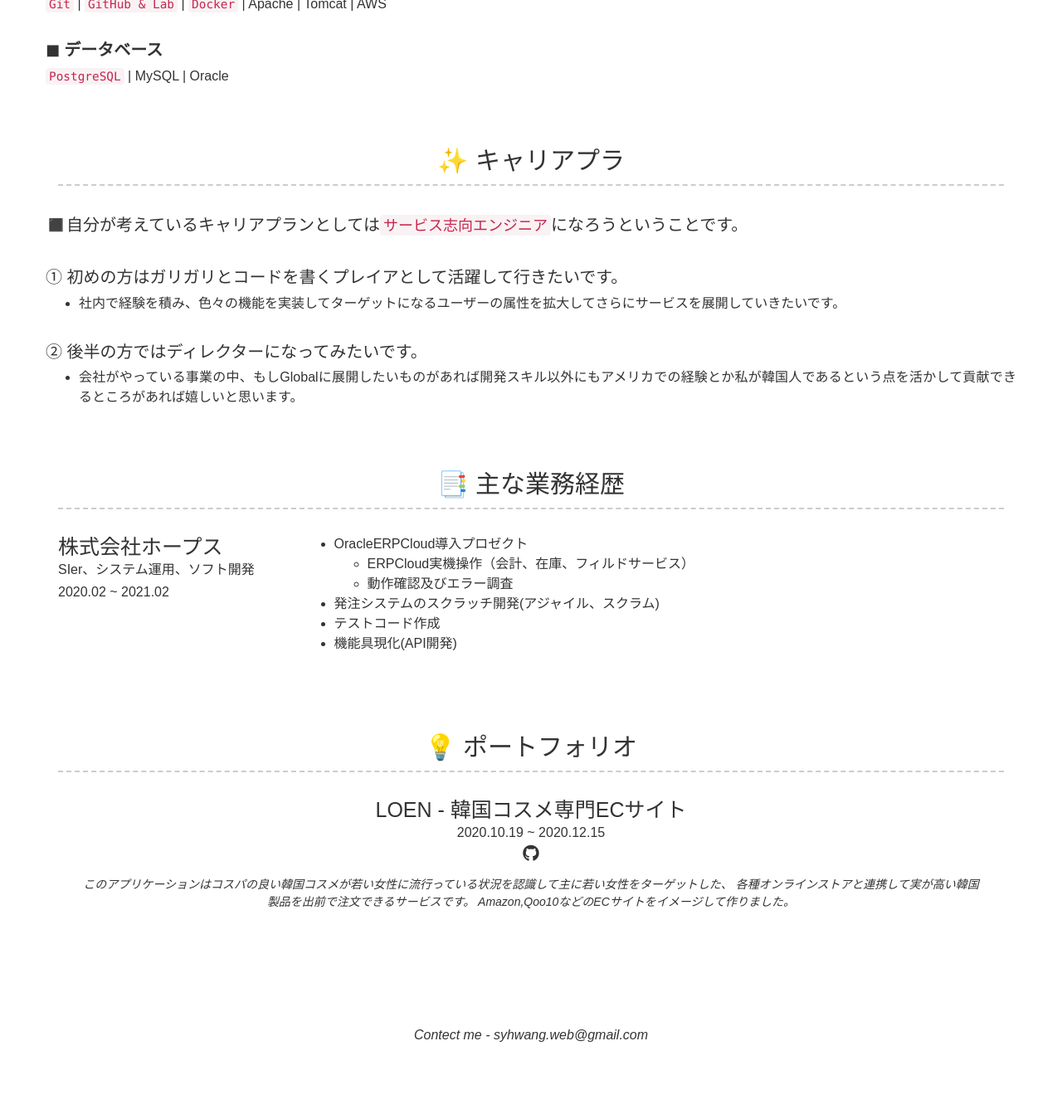
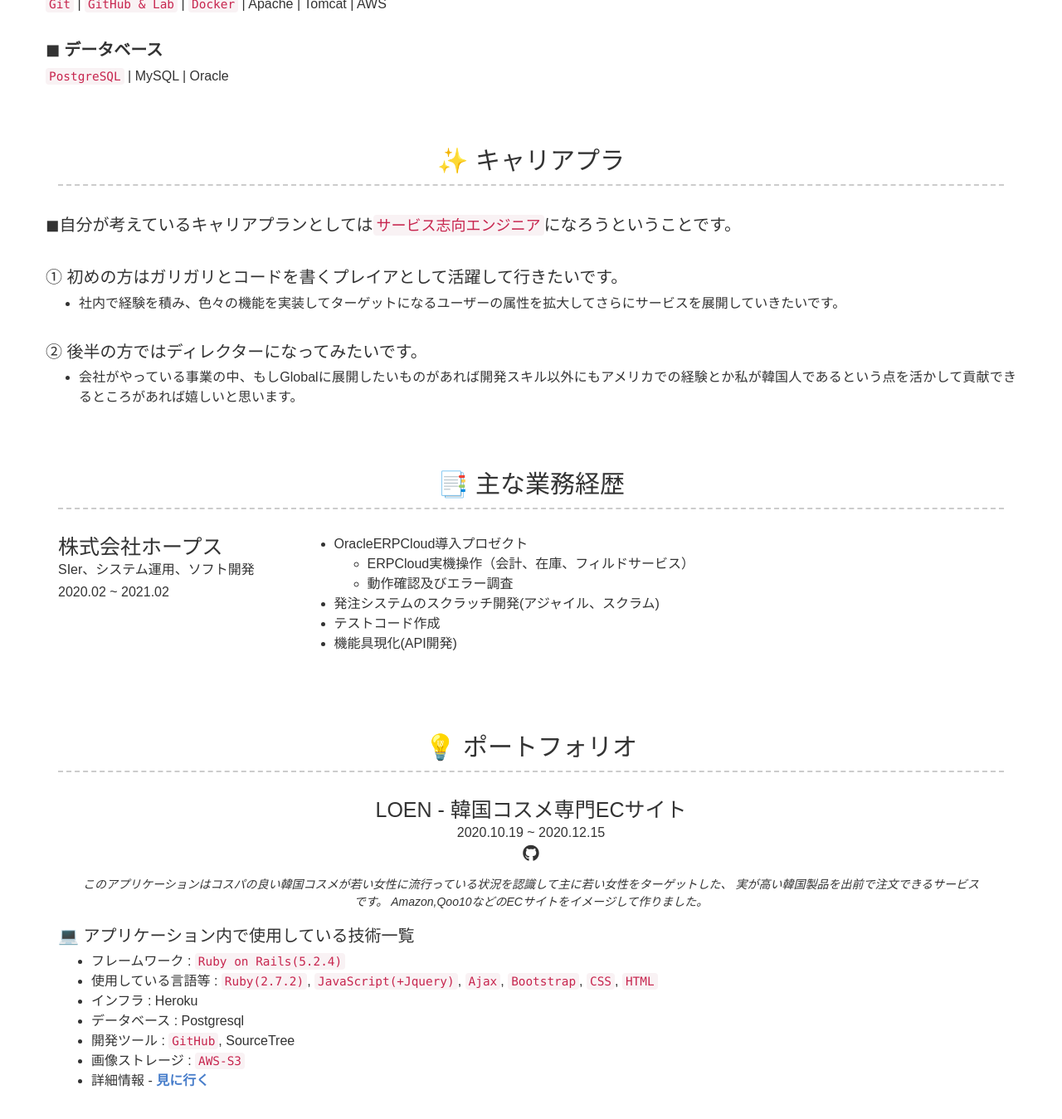
Before and after one commit to SeungyeonHwang/SeungyeonHwang.github.io, a Jekyll site: the page built from index.md, in a window 1280 px wide and 1400 px high, scrolled down 1627 px. Shown: the top 1349 px of the window at 83% size. Built offline with Jekyll 4.4.1, drawn with Linux system fonts in a browser that asks for light colours; nearby versions of some CDN libraries; before the commit the page ends 2894 px from its top, so only the background shows below that.

Commit message:
no message

```diff
--- a/_config.yml
+++ b/_config.yml
@@ -76,7 +76,7 @@ skill_content: |
 open-source_title: ✨ キャリアプラ
 open-source_content: |
 
-  ## ◼️自分が考えているキャリアプランとしては`サービス志向エンジニア`になろうということです。
+  ## ◼︎自分が考えているキャリアプランとしては`サービス志向エンジニア`になろうということです。
   <br>
 
   ## ① 初めの方はガリガリとコードを書くプレイアとして活躍して行きたいです。
--- a/_data/projects.yml
+++ b/_data/projects.yml
@@ -5,6 +5,14 @@
   dates: 2020.10.19 ~ 2020.12.15
   quote: >
     このアプリケーションはコスパの良い韓国コスメが若い女性に流行っている状況を認識して主に若い女性をターゲットした、
-    各種オンラインストアと連携して実が高い韓国製品を出前で注文できるサービスです。
+    実が高い韓国製品を出前で注文できるサービスです。
     Amazon,Qoo10などのECサイトをイメージして作りました。
   description: |
+    ## 💻 アプリケーション内で使用している技術一覧
+      - フレームワーク : `Ruby on Rails(5.2.4)`
+      - 使用している言語等 : `Ruby(2.7.2)`, `JavaScript(+Jquery)`, `Ajax`, `Bootstrap`, `CSS`, `HTML`
+      - インフラ : Heroku
+      - データベース : Postgresql
+      - 開発ツール : `GitHub`, SourceTree
+      - 画像ストレージ : `AWS-S3`
+      - 詳細情報 - **[見に行く](https://github.com/SeungyeonHwang/ec_loen_project/blob/main/README.md)**
```
